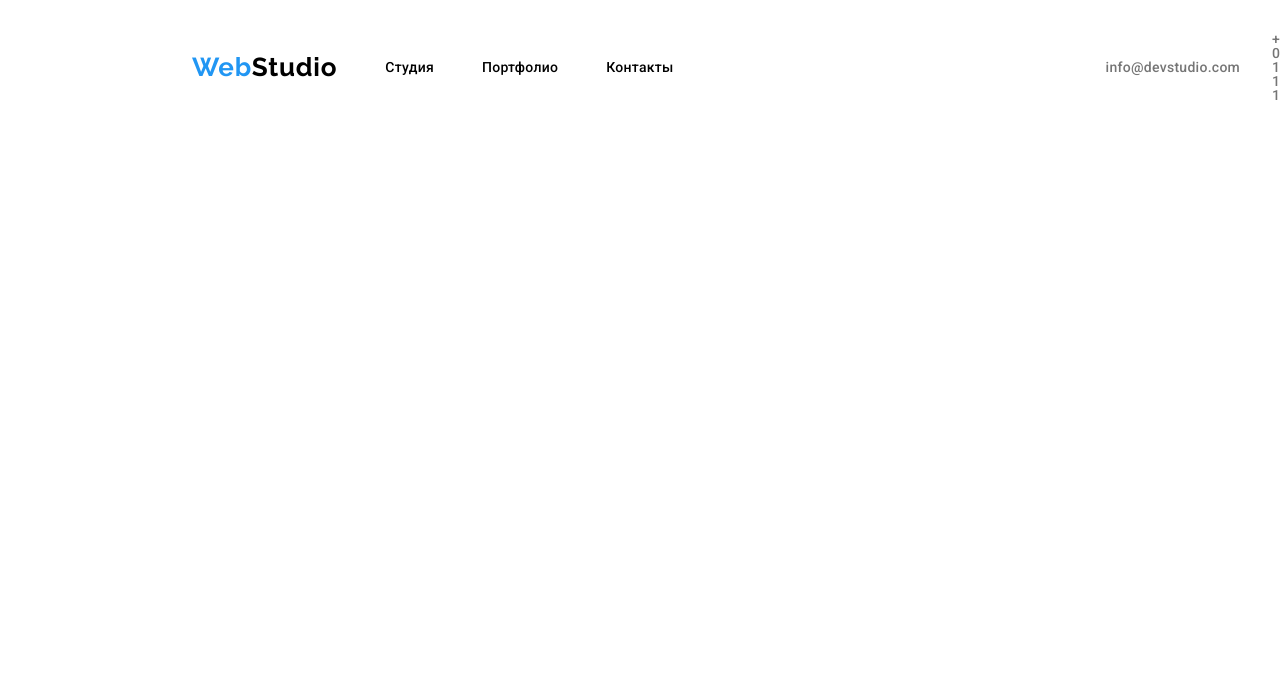
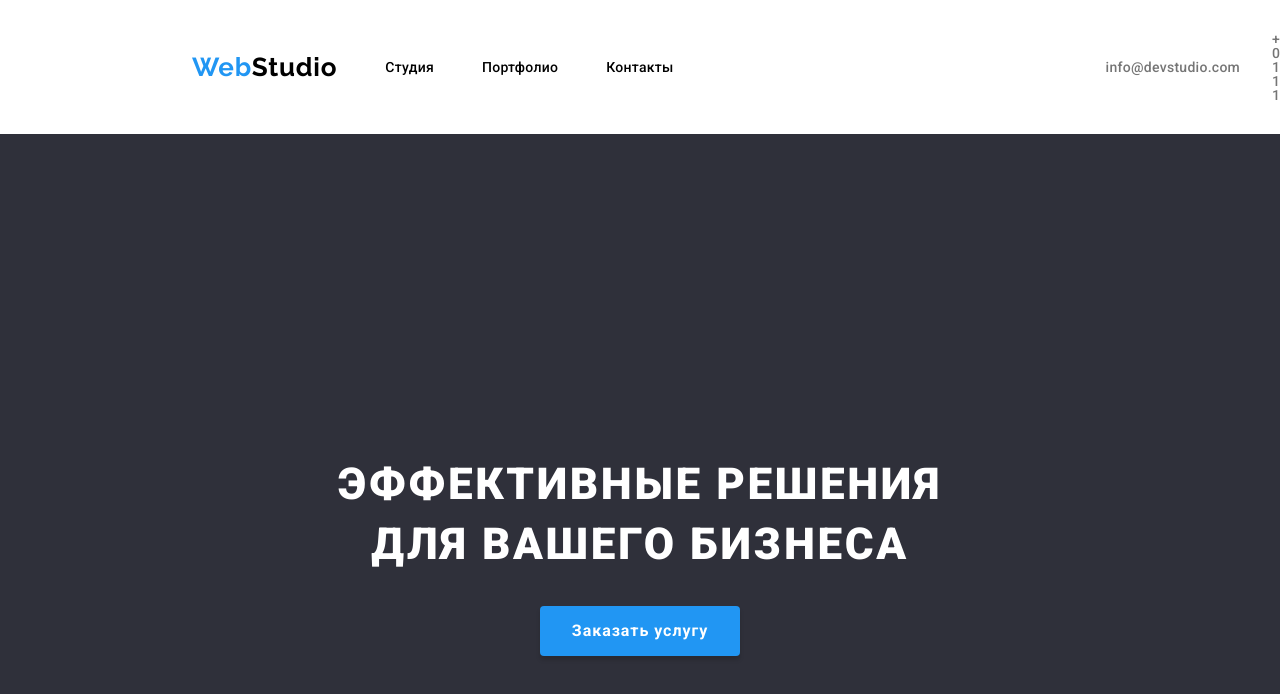
Before and after one commit to rutcio/academy-webstudio, a website: page src/index.html in a window 1280 px wide. Drawn offline with Linux system fonts and the light colour scheme.

Commit message:
Add: header

```diff
--- a/src/index.html
+++ b/src/index.html
@@ -59,6 +59,13 @@
                 <a href="tel:+380961111111" class="navbar-link navbar-link--gray">+38 096 111 11 11</a>
             </div>
         </nav>
+
+        <div class="header__container">
+            <div class="header__content">
+                <h1 class="header__title">Эффективные решения <br> для вашего бизнеса</h1>
+                <div class="btn btn-active">Заказать услугу</div>
+            </div>
+        </div>
     </header>
 
 </body>
--- a/src/styles/_header.scss
+++ b/src/styles/_header.scss
@@ -1,3 +1,31 @@
 .header {
   width: 100%;
+
+  &__container {
+    background-color: $color-dark-gray;
+  }
+
+  &__content {
+    display: flex;
+    flex-direction: column;
+    justify-content: center;
+    align-items: center;
+
+    padding: 20rem 0;
+  }
+
+  &__title {
+    color: $color-white;
+    text-align: center;
+
+    font-size: $font-44;
+    font-family: $font-family-roboto;
+    font-weight: 900;
+    line-height: 60px;
+    letter-spacing: 2.64px;
+    text-transform: uppercase;
+
+    margin-bottom: $m-2;
+  }
+
 }
--- a/src/styles/_variables.scss
+++ b/src/styles/_variables.scss
@@ -31,6 +31,7 @@ $font-26: 26px;
 $font-28: 28px;
 $font-32: 32px;
 $font-36: 36px;
+$font-44: 44px;
 $font-48: 48px;
 $font-80: 80px;
 
```
Also changed, not shown: src/styles/css/main.css, src/styles/css/main.min.css, 2 other files.
